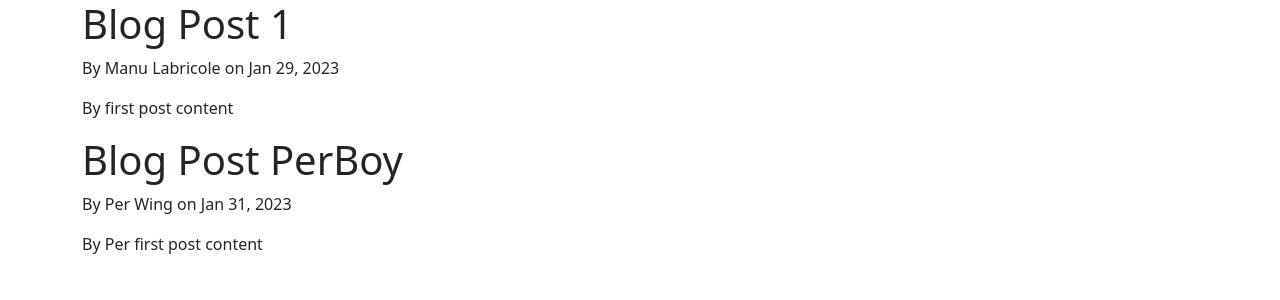
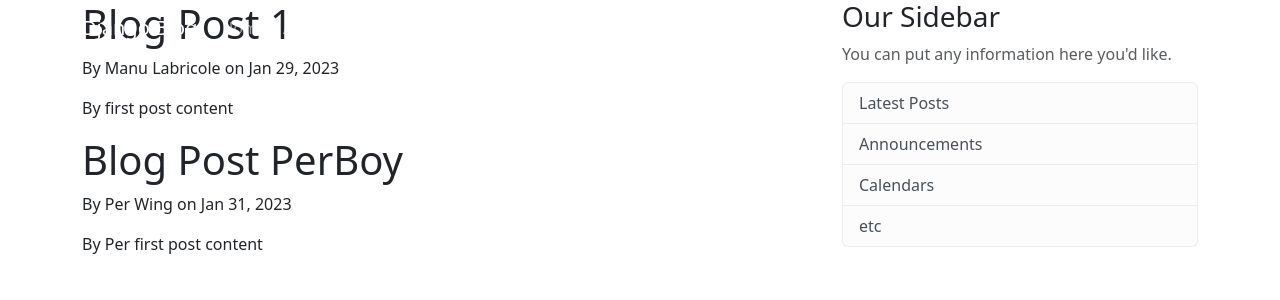
Before and after one commit to ManuLabricole/django_tuto_CS, a Django app: page / in a window 1280 px wide. Shown: the top 300 px of the page. Run offline with Django 4.2, Linux system fonts and the light colour scheme.

Commit message:
add navbar html in base and main div with addon to our block content

```diff
--- a/blog/templates/blog/base.html
+++ b/blog/templates/blog/base.html
@@ -5,6 +5,7 @@
     <meta http-equiv="X-UA-Compatible" content="IE=edge" />
     <meta name="description" content="" />
     <meta name="viewport" content="width=device-width, initial-scale=1" />
+
     <link href="https://cdn.jsdelivr.net/npm/bootstrap@5.3.0-alpha1/dist/css/bootstrap.min.css" rel="stylesheet" integrity="sha384-GLhlTQ8iRABdZLl6O3oVMWSktQOp6b7In1Zl3/Jr59b6EGGoI1aFkw7cmDA6j6gD" crossorigin="anonymous">
 
     {% if title %}
@@ -16,9 +17,47 @@
   </head>
 
   <body>
-    <div class="container">
-    {% block content %}{% endblock %}
-    </div>
+    <header class="site-header">
+      <nav class="navbar navbar-expand-md navbar-dark bg-steel fixed-top">
+        <div class="container">
+          <a class="navbar-brand mr-4" href="/">Django Blog</a>
+          <button class="navbar-toggler" type="button" data-toggle="collapse" data-target="#navbarToggle" aria-controls="navbarToggle" aria-expanded="false" aria-label="Toggle navigation">
+          <span class="navbar-toggler-icon"></span>
+          </button>
+          <div class="collapse navbar-collapse" id="navbarToggle">
+            <div class="navbar-nav mr-auto">
+              <a class="nav-item nav-link" href="/">Home</a>
+              <a class="nav-item nav-link" href="/about">About</a>
+            </div>
+            <!-- Navbar Right Side -->
+            <div class="navbar-nav">
+              <a class="nav-item nav-link" href="#">Login</a>
+              <a class="nav-item nav-link" href="#">Register</a>
+            </div>
+          </div>
+        </div>
+      </nav>
+    </header>
+    <main role="main" class="container">
+      <div class="row">
+        <div class="col-md-8">
+          {% block content %}{% endblock %}
+        </div>
+        <div class="col-md-4">
+          <div class="content-section">
+            <h3>Our Sidebar</h3>
+            <p class='text-muted'>You can put any information here you'd like.
+              <ul class="list-group">
+                <li class="list-group-item list-group-item-light">Latest Posts</li>
+                <li class="list-group-item list-group-item-light">Announcements</li>
+                <li class="list-group-item list-group-item-light">Calendars</li>
+                <li class="list-group-item list-group-item-light">etc</li>
+              </ul>
+            </p>
+          </div>
+        </div>
+      </div>
+    </main>
     <script src="https://cdn.jsdelivr.net/npm/bootstrap@5.3.0-alpha1/dist/js/bootstrap.bundle.min.js" integrity="sha384-w76AqPfDkMBDXo30jS1Sgez6pr3x5MlQ1ZAGC+nuZB+EYdgRZgiwxhTBTkF7CXvN" crossorigin="anonymous"></script>
     <script src="https://cdn.jsdelivr.net/npm/@popperjs/core@2.11.6/dist/umd/popper.min.js" integrity="sha384-oBqDVmMz9ATKxIep9tiCxS/Z9fNfEXiDAYTujMAeBAsjFuCZSmKbSSUnQlmh/jp3" crossorigin="anonymous"></script>
     <script src="https://cdn.jsdelivr.net/npm/bootstrap@5.3.0-alpha1/dist/js/bootstrap.min.js" integrity="sha384-mQ93GR66B00ZXjt0YO5KlohRA5SY2XofN4zfuZxLkoj1gXtW8ANNCe9d5Y3eG5eD" crossorigin="anonymous"></script>
```
